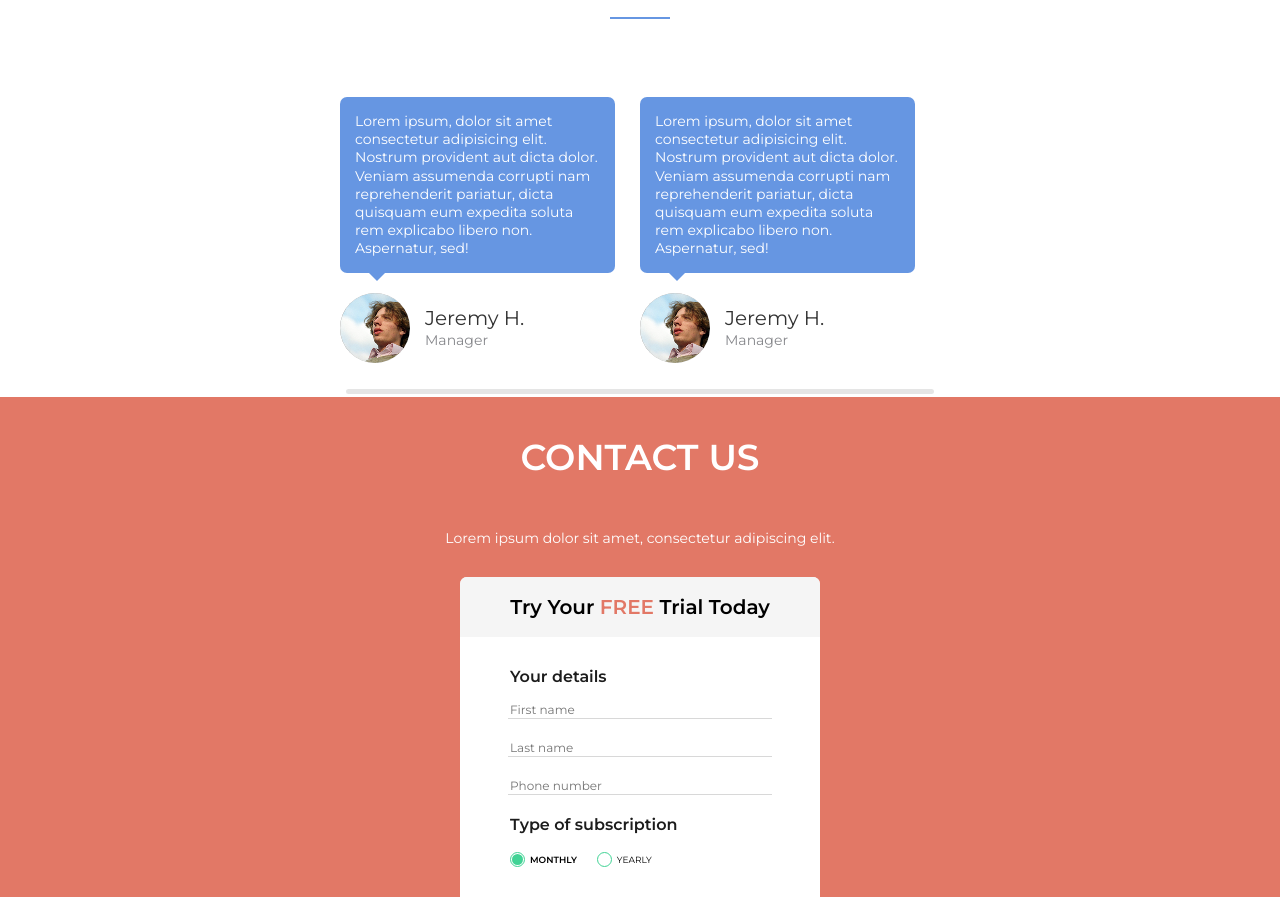
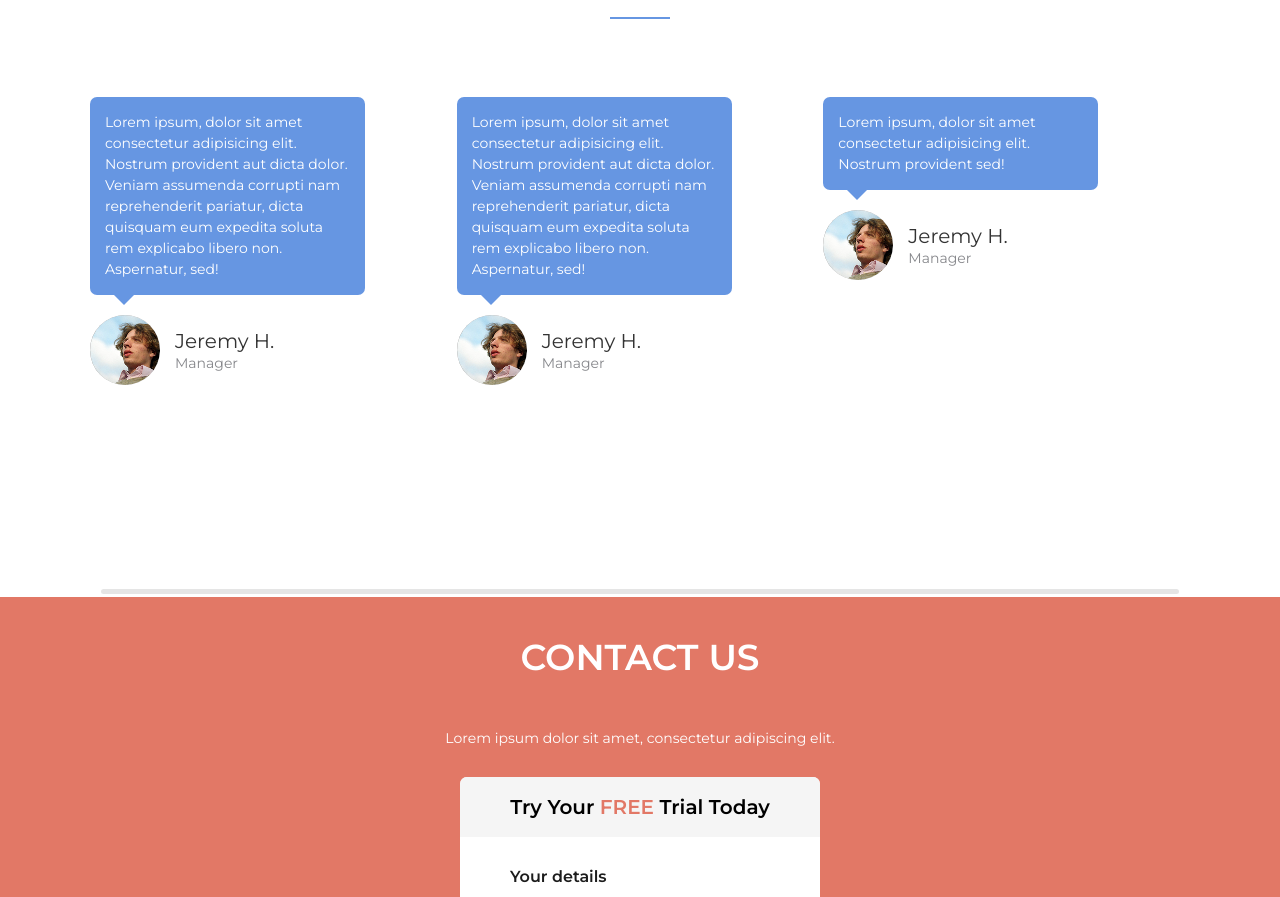
Before and after one commit to nikasmorozov/HTML-CSS-JS-final-project-, a website: page index.html in a window 1280 px wide. Shown: the part 3564-4461 px from the top of the page. Drawn offline with nearby package versions, Linux system fonts and the light colour scheme.

Commit message:
pamodinau reviews rodykle

```diff
--- a/index.html
+++ b/index.html
@@ -236,7 +236,7 @@
                         </div>
                         <div class="swiper-slide">
                                 <div class="review">
-                                        <p class="reviewText">Lorem ipsum, dolor sit amet consectetur adipisicing elit. Nostrum provident aut dicta dolor. Veniam assumenda corrupti nam reprehenderit pariatur, dicta quisquam eum expedita soluta rem explicabo libero non. Aspernatur, sed!</p>
+                                        <p class="reviewText">Lorem ipsum, dolor sit amet consectetur adipisicing elit. Nostrum provident sed!</p>
                                         <div class="reviewPerson">
                                             <div class="personPicture" id="jeremy"></div>
                                             <div class="person">
@@ -248,7 +248,7 @@
                         </div>
                         <div class="swiper-slide">
                                 <div class="review">
-                                        <p class="reviewText">Lorem ipsum, dolor sit amet consectetur adipisicing elit. Nostrum provident aut dicta dolor. Veniam assumenda corrupti nam reprehenderit pariatur, dicta quisquam eum expedita soluta rem explicabo libero non. Aspernatur, sed!</p>
+                                        <p class="reviewText">Lorem ipsum, dolor sit amet consectetur adipisicing elit. Nostrum provident aut dicta dolor. Veniam assumenda corrupti nam reprehendeipsum, dolor sit amet consectetur adipisicing elit dicta quisquam eum expedita soluta rem explicabo libero non. Asperit pariatur, dicta quisquam eum expedita soluta rem explicabo libero non. Aspernatur, sed!</p>
                                         <div class="reviewPerson">
                                             <div class="personPicture" id="jeremy"></div>
                                             <div class="person">
@@ -259,8 +259,6 @@
                                     </div>
                         </div>
                     </div>
-                    <!-- If we need pagination -->
-                    <div class="swiper-pagination"></div>
 
                     <!-- If we need scrollbar -->
                     <div class="swiper-scrollbar"></div>
--- a/mainStyle.scss
+++ b/mainStyle.scss
@@ -47,12 +47,16 @@ h6 {
 }
 
 .swiper-container {
-    width: 600px;
-    height: 300px;
+    width: 1100px;
+    height: 500px;
+
+    .swiper-wrapper {
+        display: flex;
+        align-items: center;
+    }
 }
 
 .review {
-
     width: 275px;
 
     .reviewText {
@@ -61,21 +65,7 @@ h6 {
         color: white;
         padding: 15px;
         margin-bottom: 20px;
-    }
-
-    .reviewText:after {
-        content: "";
-        top: 0;
-        bottom: 0;
-        width: 0;
-        height: 0;
-        position: absolute;
-        margin-top: 174px;
-        margin-left: -102px;
-        border-top: 10px solid $blue;
-        border-bottom: 10px solid transparent;
-        border-left: 10px solid transparent;
-        border-right: 10px solid transparent;
+        line-height: 1.5;
     }
 
     p {
@@ -92,7 +82,22 @@ h6 {
         display: flex;
         flex-direction: row;
         align-items: center;
+        position: relative;
+    }
 
+    .reviewPerson:before {
+        content: "";
+        top: 0;
+        bottom: 0;
+        width: 0;
+        height: 0;
+        position: absolute;
+        margin-top: -20px;
+        margin-left: 24px;
+        border-top: 10px solid $blue;
+        border-bottom: 10px solid transparent;
+        border-left: 10px solid transparent;
+        border-right: 10px solid transparent;
     }
 
     .personPicture {
--- a/myScripts.js
+++ b/myScripts.js
@@ -25,6 +25,6 @@ $(document).ready(function(){
       // Optional parameters
       direction: 'horizontal',
       loop: true,
-      slidesPerView: 2
+      slidesPerView: 3
     })
   });
```
Also changed, not shown: mainStyle.css.
